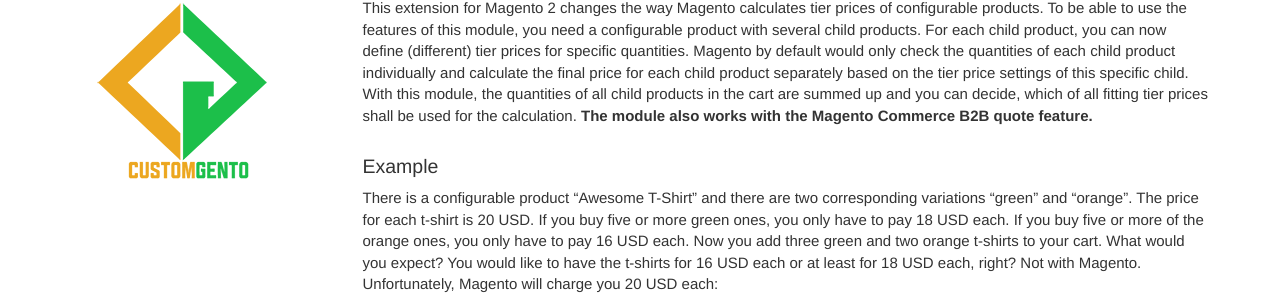
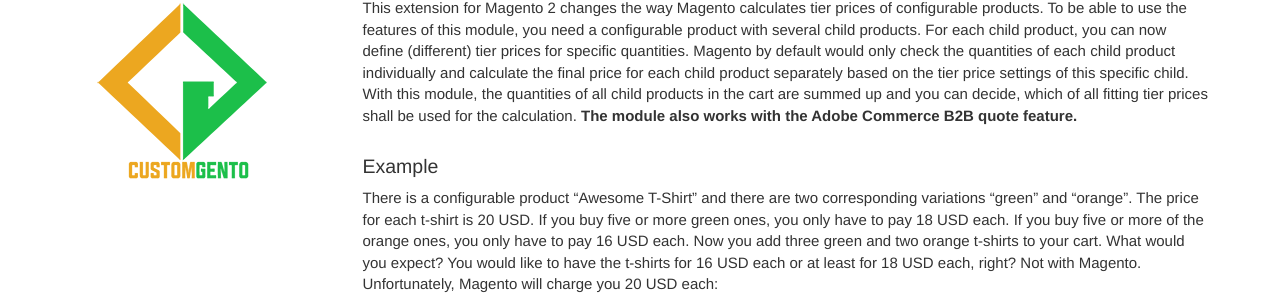
Before and after one commit to customgento/docs, a Jekyll site: the page built from pages/tier-prices-for-configurable-products-m2.md, in a window 1280 px wide and 900 px high. Shown: the part 388-688 px from the top of the window. Built offline with Jekyll 4.4.1, drawn with Linux system fonts in a browser that asks for light colours; comment, search, counter and statistics services are not loaded; some of the changed text lies outside the part shown.

Commit message:
Use Adobe instead of Magento, DEV-492

```diff
--- a/pages/tier-prices-for-configurable-products-m2.md
+++ b/pages/tier-prices-for-configurable-products-m2.md
@@ -13,7 +13,7 @@ For each child product, you can now define (different) tier prices for specific
 Magento by default would only check the quantities of each child product individually and calculate the final price for each child product separately based on the tier price settings of this specific child.
 With this module, the quantities of all child products in the cart are summed up and you can decide,
 which of all fitting tier prices shall be used for the calculation.
-**The module also works with the Magento Commerce B2B quote feature.**
+**The module also works with the Adobe Commerce B2B quote feature.**
 
 ### Example
 There is a configurable product "Awesome T-Shirt" and there are two corresponding variations "green" and "orange".
@@ -60,7 +60,7 @@ Given your simple products, which are assigned to configurable products, are als
 
 ## Compatibility
 - Magento Open Source >= 2.3
-- Magento Commerce >= 2.3
+- Adobe Commerce >= 2.3
 
 ## Installation Instructions
 The installation procedure highly depends on your setup. In any case, you should use a version control system like git and test the installation on a development system.
```
